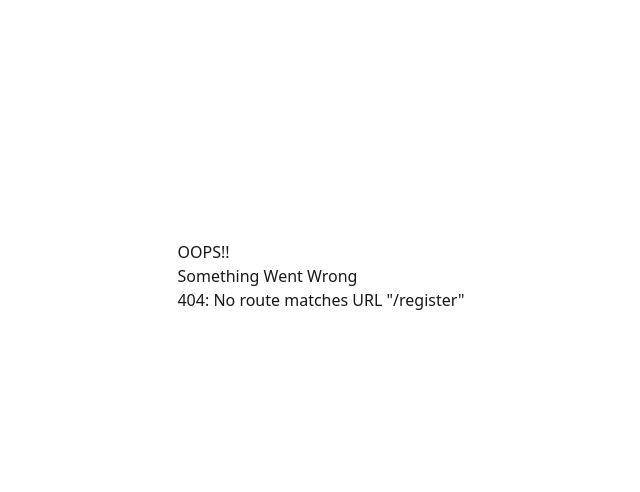
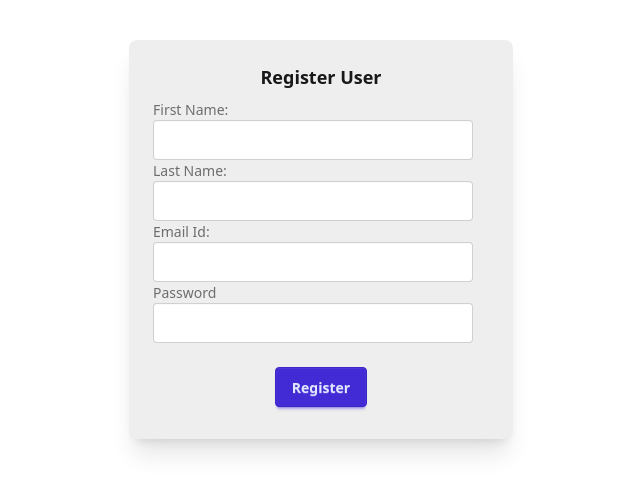
Before and after one commit to newfool-web/git_together_web, a React (Vite) app: page /register in a window 1280 px wide. Before the commit this address had no page. Shown: the top 492 px of the page, without its empty margins (319-959 px from the left). Built offline with nearby package versions, Linux system fonts and the light colour scheme.

Commit message:
Register User Page

```diff
--- a/index.html
+++ b/index.html
@@ -2,7 +2,7 @@
 <html lang="en">
   <head>
     <meta charset="UTF-8" />
-    <link rel="icon" type="image/svg+xml" href="/vite.svg" />
+    <link rel="icon" type="image/svg+xml" href="https://thumbs.dreamstime.com/b/handshake-emoji-featuring-diverse-skin-tones-white-background-image-handshake-emoji-featuring-diverse-skin-tones-symbolizing-376082597.jpg" />
     <meta name="viewport" content="width=device-width, initial-scale=1.0" />
     <title>devtinder-web</title>
   </head>
--- a/src/App.jsx
+++ b/src/App.jsx
@@ -8,6 +8,7 @@ import appStore from "./utils/appStore";
 import Feed from "./components/Feed";
 import Connections from "./components/Connections";
 import Requests from "./components/Requests";
+import RegisterUser from "./components/RegisterUser";
 
 const appRouter = createBrowserRouter([
   {
@@ -38,6 +39,11 @@ const appRouter = createBrowserRouter([
     ],
     errorElement: <Error />
   },
+  {
+    path:"/register",
+    element:<RegisterUser />,
+    errorElement: <Error />
+  }
 ]);
 
 function App() {
--- a/src/components/Login.jsx
+++ b/src/components/Login.jsx
@@ -21,7 +21,7 @@ const Login = () => {
             },{
                 withCredentials: true
             });
-            dispatch(addUser(res.data));
+            dispatch(addUser(res.data.user));
             navigate("/");
         } catch (err) {
             setError(err?.response?.data || "Something went wrong");
--- a/src/components/Navbar.jsx
+++ b/src/components/Navbar.jsx
@@ -7,6 +7,7 @@ import { removeUser } from "../utils/userSlice";
 
 const Navbar = () => {
   const user = useSelector((store) => store.user);
+
   const dispatch = useDispatch();
   const navigate = useNavigate();
 
@@ -20,6 +21,7 @@ const Navbar = () => {
 
     }
   };
+  if(!user) return;
 
   return (
     <div className="navbar bg-base-300 shadow-sm">
@@ -37,7 +39,7 @@ const Navbar = () => {
       {user && (
         <div className="flex">
           <p className="mr-10 mt-2">
-            {"Welcome, " + user.firstName + " " + user.lastName}{" "}
+            {"Welcome, " + user?.firstName + " " + user?.lastName}{" "}
           </p>
           <div className="flex gap-2 mr-10">
             <div className="dropdown dropdown-end ">
--- /dev/null
+++ b/src/components/RegisterUser.jsx
@@ -0,0 +1,106 @@
+import { useState } from "react";
+import { BASE_URL } from "../utils/constants";
+import { useDispatch } from "react-redux";
+import { useNavigate } from "react-router-dom";
+import { addUser } from "../utils/userSlice";
+import axios from "axios";
+
+const RegisterUser = () => {
+  const [firstName, setFirstName] = useState("");
+  const [lastName, setLastName] = useState("");
+  const [emailId, setEmailId] = useState("");
+  const [password, setPassword] = useState("");
+  const [error, setError] = useState("");
+  const dispatch = useDispatch();
+  const navigate = useNavigate();
+  const handleRegister = async () => {
+    try {
+        setError("");
+      const res = await axios.post(
+        BASE_URL + "/signup",
+        {
+          firstName,
+          lastName,
+          emailId,
+          password,
+        },
+        { withCredentials: true },
+      );
+
+      dispatch(addUser(res?.data?.user));
+      navigate("/profile");
+    } catch (error) {
+        console.log(error)
+      setError(error?.response?.data);
+    }
+  };
+  return (
+    <div className="flex justify-center my-10">
+      <div className="flex justify-center mx-10">
+        <div className="card bg-base-300 w-96 shadow-xl">
+          <div className="card-body">
+            <h2 className="card-title justify-center">Register User</h2>
+            <div>
+              <label className="form-control w-full max-w-xs my-2">
+                <div className="label">
+                  <span className="label-text">First Name:</span>
+                </div>
+                <input
+                  type="text"
+                  value={firstName}
+                  className="input input-bordered w-full max-w-xs"
+                  onChange={(e) => setFirstName(e.target.value)}
+                />
+              </label>
+              <label className="form-control w-full max-w-xs my-2">
+                <label className="form-control w-full max-w-xs my-2">
+                  <div className="label">
+                    <span className="label-text">Last Name:</span>
+                  </div>
+                  <input
+                    type="text"
+                    value={lastName}
+                    className="input input-bordered w-full max-w-xs"
+                    onChange={(e) => setLastName(e.target.value)}
+                  />
+                </label>
+              </label>
+              <label className="form-control w-full max-w-xs my-2">
+                <label className="form-control w-full max-w-xs my-2">
+                  <div className="label">
+                    <span className="label-text">Email Id:</span>
+                  </div>
+                  <input
+                    type="text"
+                    value={emailId}
+                    className="input input-bordered w-full max-w-xs"
+                    onChange={(e) => setEmailId(e.target.value)}
+                  />
+                </label>
+              </label>
+              <label className="form-control w-full max-w-xs my-2">
+                <label className="form-control w-full max-w-xs my-2">
+                  <div className="label">
+                    <span className="label-text">Password</span>
+                  </div>
+                  <input
+                    type="password"
+                    value={password}
+                    className="input input-bordered w-full max-w-xs"
+                    onChange={(e) => setPassword(e.target.value)}
+                  />
+                </label>
+              </label>
+            </div>
+            <p className="text-red-500">{error}</p>
+            <div className="card-actions justify-center m-2">
+              <button className="btn btn-primary" onClick={handleRegister}>Register</button>
+            </div>
+          </div>
+        </div>
+      </div>
+    </div>
+  );
+};
+
+export default RegisterUser;
```
